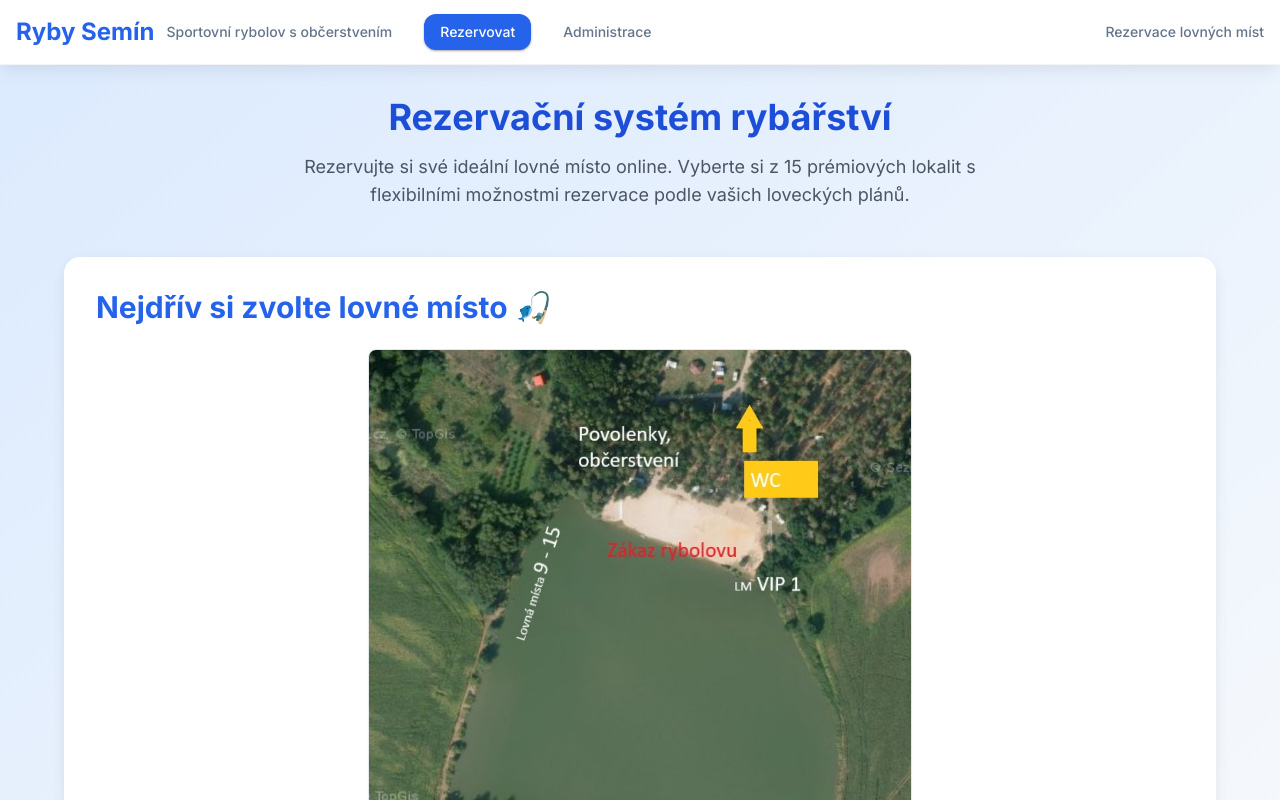
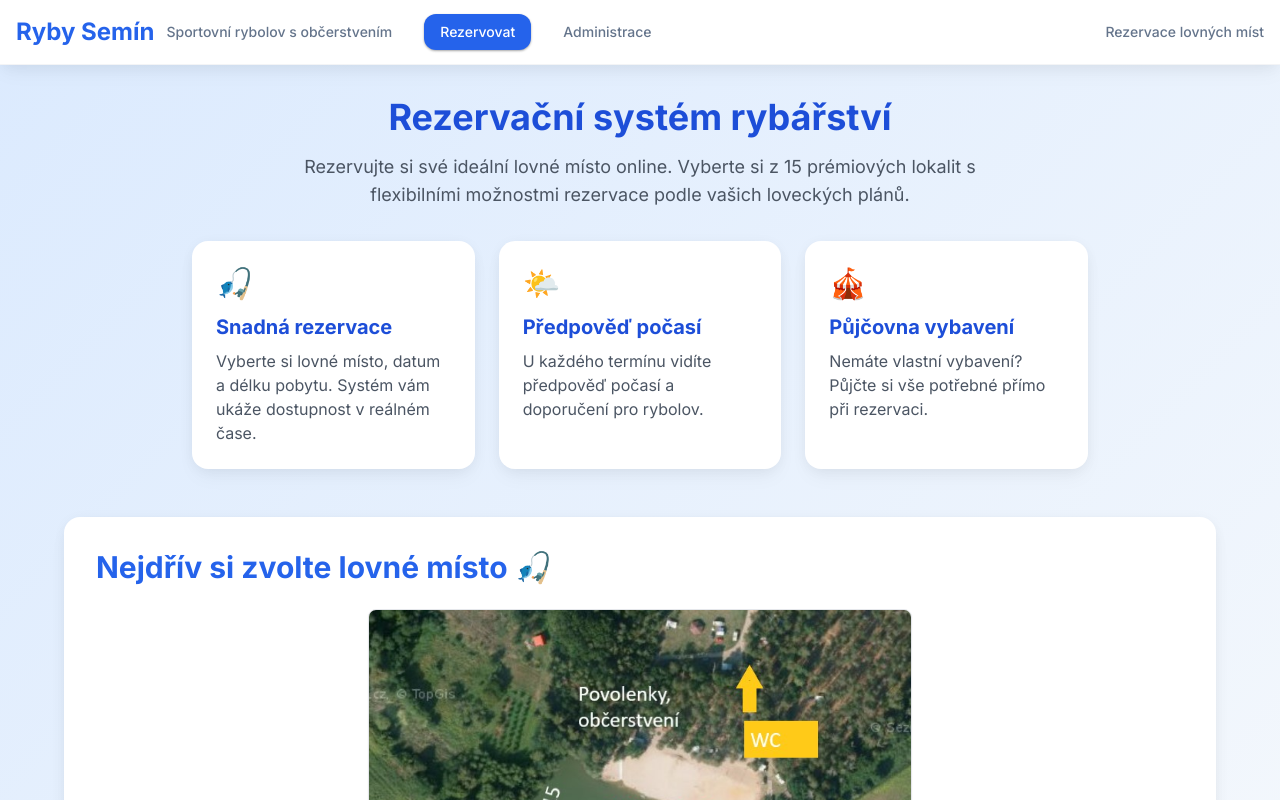
Before and after one commit to myrsple/rezervace, a Next.js app: page / in a window 1280 px wide. Shown: the top 800 px of the page. Built offline with nearby package versions, Linux system fonts and the light colour scheme; no server answers; the database is empty.

Commit message:
header section update

```diff
--- a/app/page.tsx
+++ b/app/page.tsx
@@ -1,5 +1,6 @@
 import React from 'react'
 import ReservationSystem from '@/components/ReservationSystem'
+import CompetitionSection from '@/components/CompetitionSection'
 
 export default function Home() {
   return (
@@ -9,12 +10,35 @@ export default function Home() {
           <h1 className="text-4xl font-bold text-blue-700 mb-4">
             Rezervační systém rybářství
           </h1>
-          <p className="text-lg text-gray-600 max-w-2xl mx-auto">
-                      Rezervujte si své ideální lovné místo online. Vyberte si z 15 prémiových
-          lokalit s flexibilními možnostmi rezervace podle vašich loveckých plánů.
+          <p className="text-lg text-gray-600 max-w-2xl mx-auto mb-8">
+            Rezervujte si své ideální lovné místo online. Vyberte si z 15 prémiových lokalit s flexibilními možnostmi rezervace podle vašich loveckých plánů.
           </p>
+          {/* Info Cards Section */}
+          <div className="grid grid-cols-1 md:grid-cols-3 gap-6 max-w-4xl mx-auto mb-12">
+            <div className="bg-white rounded-2xl shadow-soft p-6 text-left">
+              <div className="text-3xl mb-3">🎣</div>
+              <h3 className="text-xl font-bold text-blue-700 mb-2">Snadná rezervace</h3>
+              <p className="text-gray-600">
+                Vyberte si lovné místo, datum a délku pobytu. Systém vám ukáže dostupnost v reálném čase.
+              </p>
+            </div>
+            <div className="bg-white rounded-2xl shadow-soft p-6 text-left">
+              <div className="text-3xl mb-3">🌤️</div>
+              <h3 className="text-xl font-bold text-blue-700 mb-2">Předpověď počasí</h3>
+              <p className="text-gray-600">
+                U každého termínu vidíte předpověď počasí a doporučení pro rybolov.
+              </p>
+            </div>
+            <div className="bg-white rounded-2xl shadow-soft p-6 text-left">
+              <div className="text-3xl mb-3">🎪</div>
+              <h3 className="text-xl font-bold text-blue-700 mb-2">Půjčovna vybavení</h3>
+              <p className="text-gray-600">
+                Nemáte vlastní vybavení? Půjčte si vše potřebné přímo při rezervaci.
+              </p>
+            </div>
+          </div>
         </header>
-
+        <CompetitionSection />
         <ReservationSystem />
       </div>
     </main>
```
